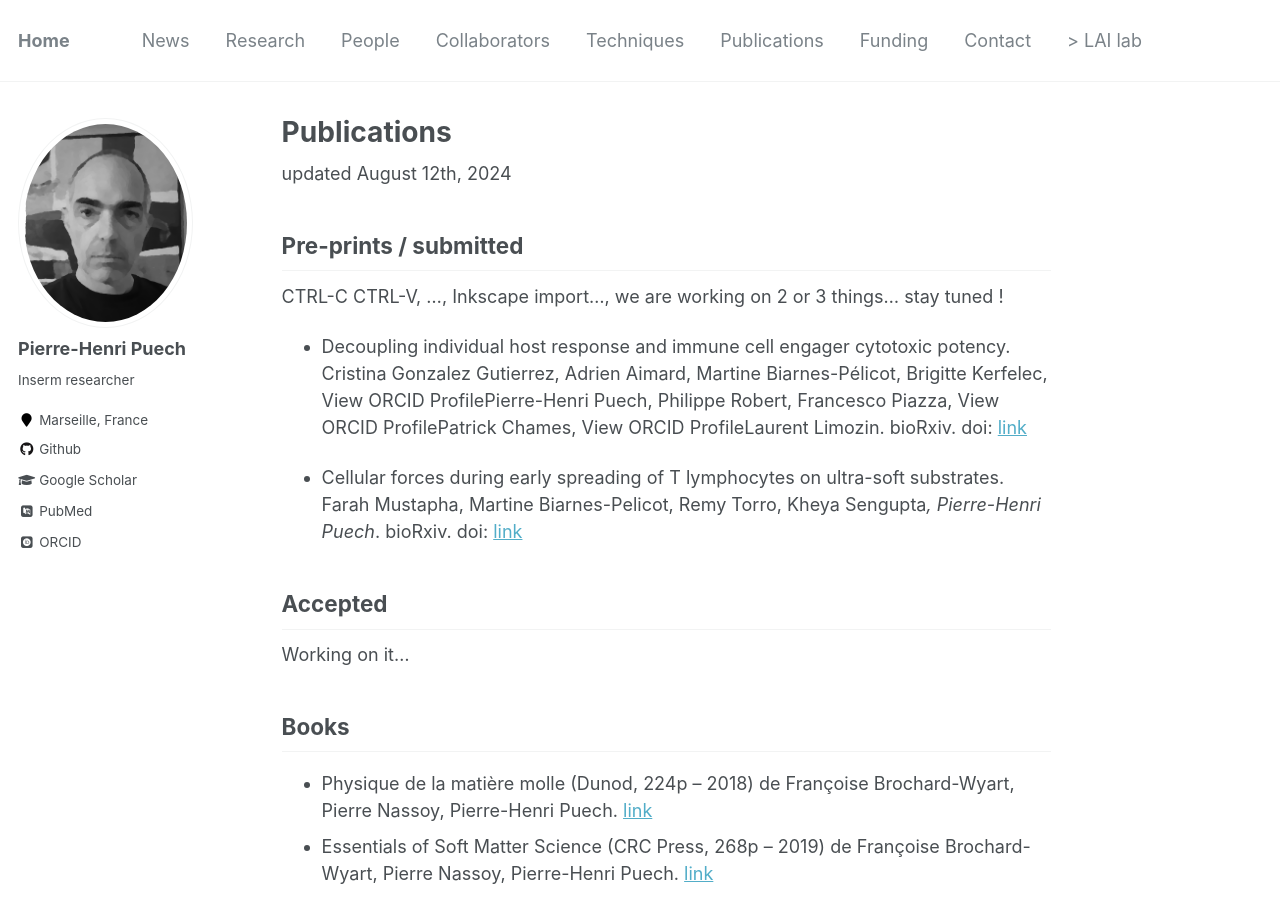
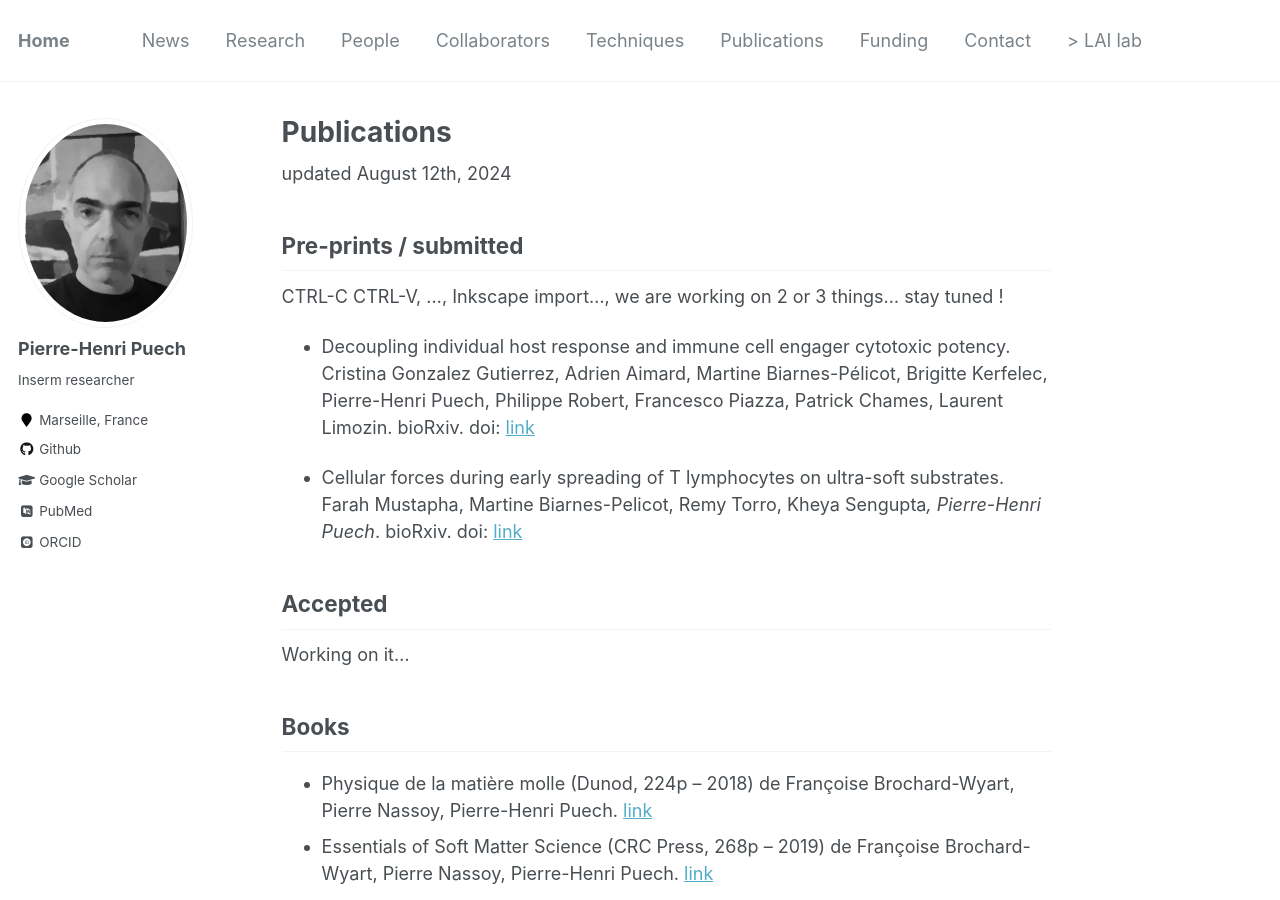
Before and after one commit to phpuech/phpuech.github.io, a Jekyll site: the page built from _pages/publications.md, in a window 1280 px wide and 900 px high. Built offline with Jekyll 4.4.1, drawn with Linux system fonts in a browser that asks for light colours; some web fonts are replaced.

Commit message:
added biorxiv

```diff
--- a/_pages/publications.md
+++ b/_pages/publications.md
@@ -23,7 +23,7 @@ updated August 12th, 2024
 
 CTRL-C CTRL-V, …, Inkscape import…, we are working on 2 or 3 things… stay tuned !
 
-  - Decoupling individual host response and immune cell engager cytotoxic potency. Cristina Gonzalez Gutierrez, Adrien Aimard, Martine Biarnes-Pélicot, Brigitte Kerfelec, View ORCID ProfilePierre-Henri Puech, Philippe Robert, Francesco Piazza, View ORCID ProfilePatrick Chames, View ORCID ProfileLaurent Limozin. bioRxiv. doi: [link](https://doi.org/10.1101/2024.06.22.600188)
+  - Decoupling individual host response and immune cell engager cytotoxic potency. Cristina Gonzalez Gutierrez, Adrien Aimard, Martine Biarnes-Pélicot, Brigitte Kerfelec, Pierre-Henri Puech, Philippe Robert, Francesco Piazza, Patrick Chames, Laurent Limozin. bioRxiv. doi: [link](https://doi.org/10.1101/2024.06.22.600188)
 
   - Cellular forces during early spreading of T lymphocytes on ultra-soft substrates. Farah Mustapha, Martine Biarnes-Pelicot, Remy Torro, Kheya Sengupta*, Pierre-Henri Puech*. bioRxiv. doi: [link](https://doi.org/10.1101/2022.02.11.480084)
 
```
